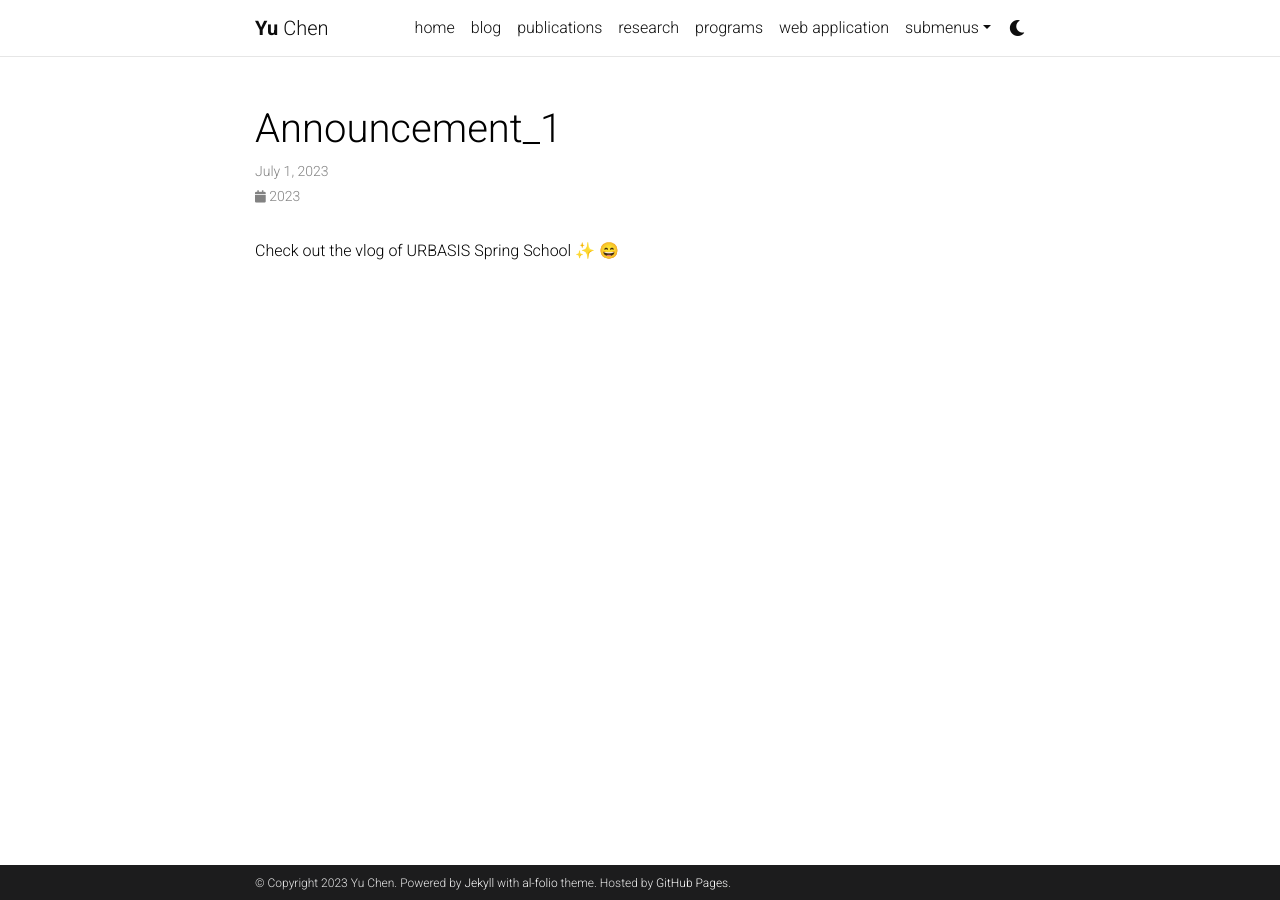
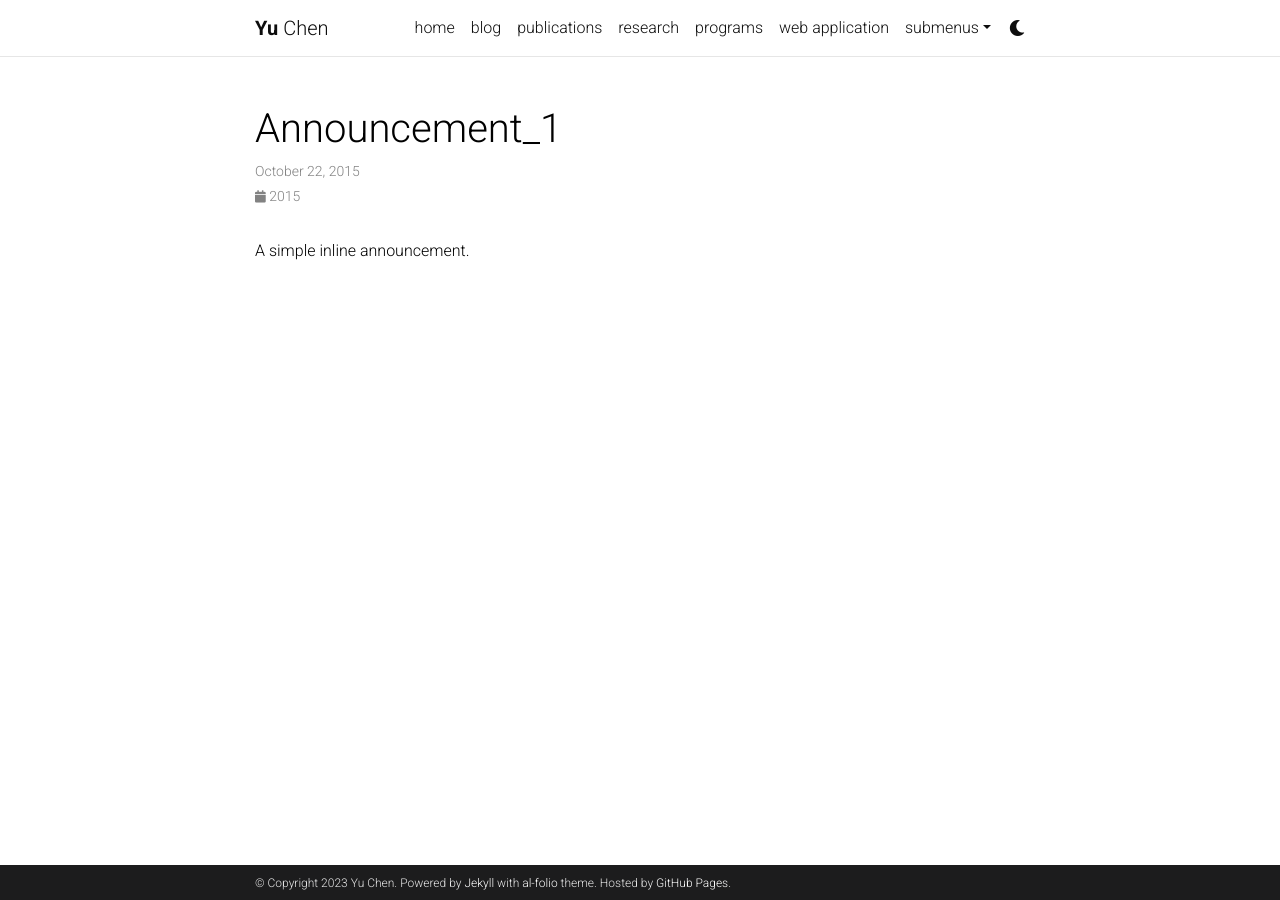
Before and after one commit to yuchenakaleslie/yuchenakaleslie.github.io, a Jekyll site: the page built from _news/announcement_1.md, in a window 1280 px wide. Built offline with Jekyll 4.4.1, drawn with Linux system fonts in a browser that asks for light colours; full-size pictures stand in for the smaller copies a plugin makes; emoji names are drawn with the system emoji font; comment, search, counter and statistics services are not loaded; a style sheet for code colours, icons or effects is not loaded.

```diff
--- a/_config.yml
+++ b/_config.yml
@@ -178,12 +178,12 @@ collections:
 announcements:
   enabled: true
   scrollable: true # adds a vertical scroll bar if there are more than 3 news items
-  limit: 2 # leave blank to include all the news in the `_news` folder
+  limit:  # leave blank to include all the news in the `_news` folder
 
 latest_posts:
   enabled: false
   scrollable: true # adds a vertical scroll bar if there are more than 3 new posts items
-  limit: 1 # leave blank to include all the blog posts
+  limit:  # leave blank to include all the blog posts
 
 # -----------------------------------------------------------------------------
 # Jekyll settings
--- a/_news/announcement_1.md
+++ b/_news/announcement_1.md
@@ -1,8 +1,8 @@
 ---
 layout: post
-date: 2023-7-1 15:59:00-0400
+date: 2015-10-22 15:59:00-0400
 inline: true
 related_posts: false
 ---
 
-Check out the vlog of URBASIS Spring School :sparkles: :smile:
+A simple inline announcement.
```
Also changed, not shown: _news/announcement_3.md (added, +8 -0 lines), _news/announcement_4.md (added, +8 -0 lines).
